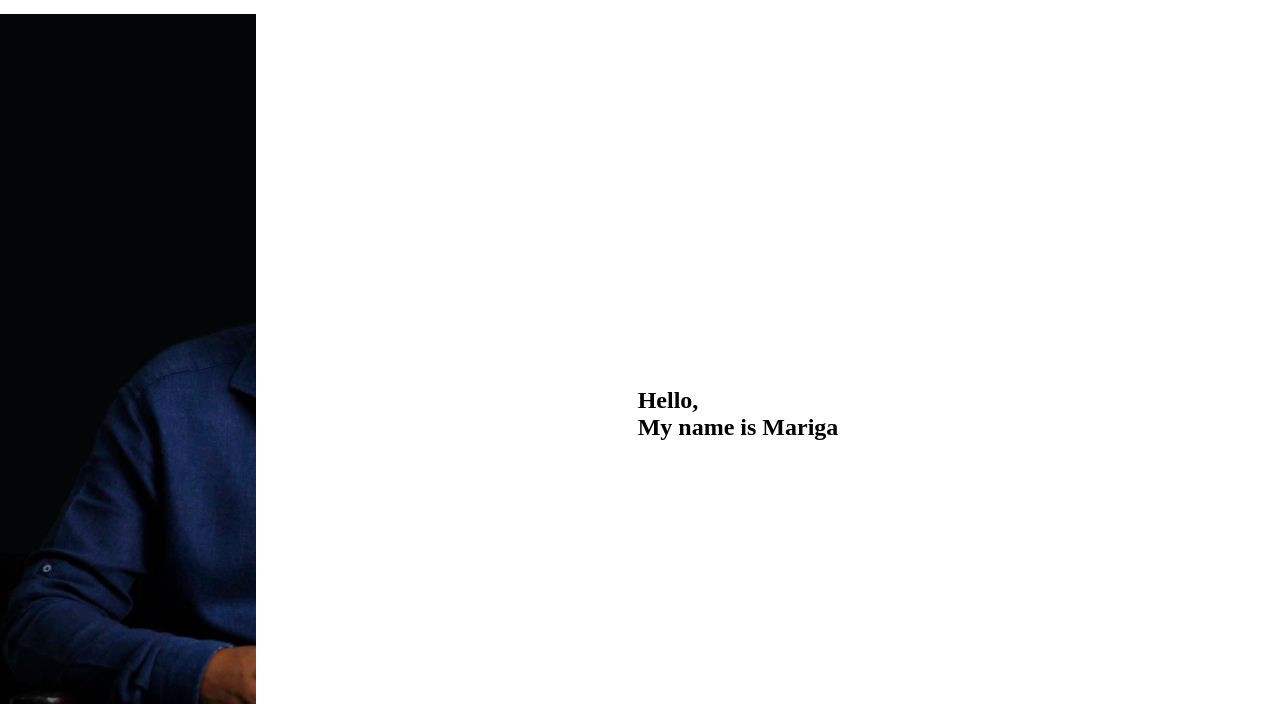
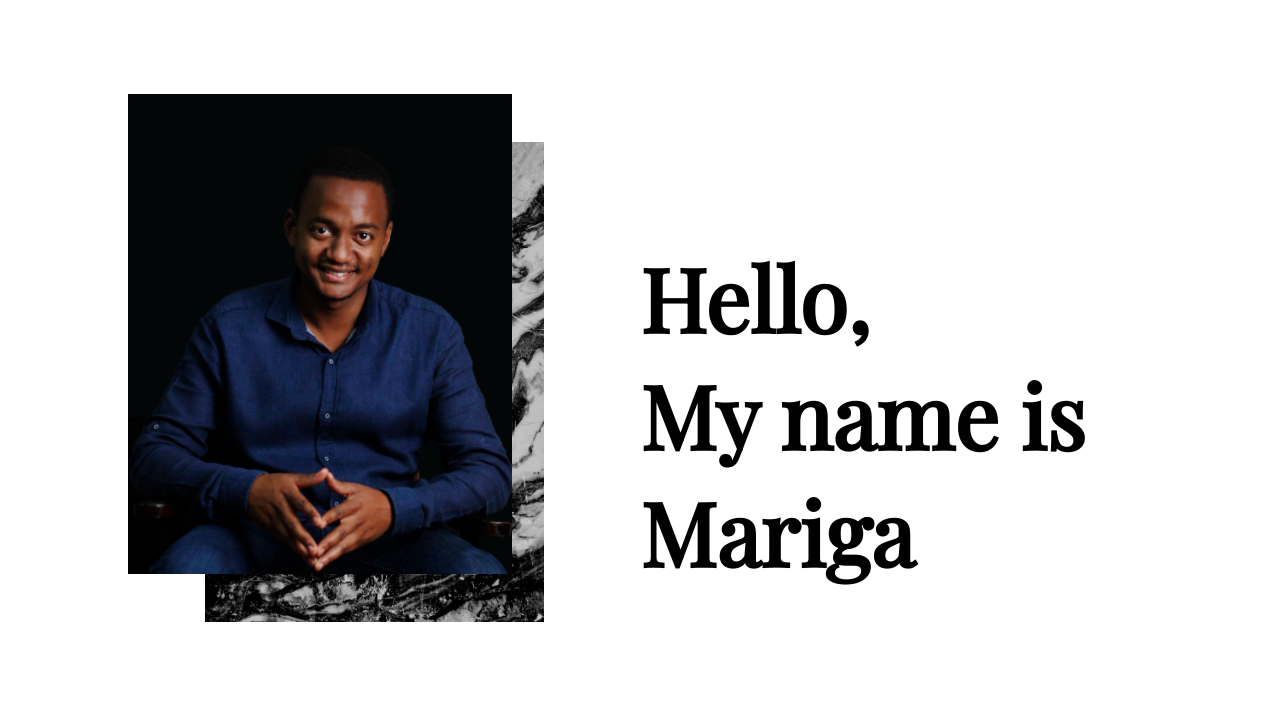
Before and after one commit to isaacmariga/Isaac_Portfolio, a plain HTML site: page Index.html in a window 1280 px wide. Shown: the part 104-808 px from the top of the page. Drawn offline with nearby package versions, Linux system fonts and the light colour scheme; a web font is replaced by a local one.

Commit message:
Redeigned Hero section with new font, resised image and image background

```diff
--- a/Index.html
+++ b/Index.html
@@ -7,6 +7,9 @@
     <meta name="viewport" content="width=device-width, initial-scale=1.0">
     <title>Mariga's Portfolio</title>
     <link rel="stylesheet" href="static/css/style.css">
+    <link href="https://fonts.googleapis.com/css2?family=Radley&display=swap" rel="stylesheet">
+    <link href="https://fonts.googleapis.com/css2?family=Playfair+Display&display=swap" rel="stylesheet">
+    <link href="https://fonts.googleapis.com/css2?family=Radley&display=swap" rel="stylesheet">
 </head>
 
 <body>
@@ -28,7 +31,9 @@
 
     <section class="hero">
         <div class="image-container">
+            <img class="hero_back" src="static/images/background_vertical.jpg" alt="">
             <img class="hero_image" src="static/images/profme2.jpg" alt="">
+
         </div>
         <h1 class="hero_text">Hello,<br> My name is Mariga</h1>
     </section>
--- a/static/css/style.css
+++ b/static/css/style.css
@@ -1,6 +1,11 @@
     * {
         margin: 0;
         padding: 0;
+    }
+
+    h1 {
+        font-size: 5.5em;
+        font-weight: 0;
     }
 
     body {
@@ -8,6 +13,8 @@
         margin: 0;
         padding: 0;
         border: 0;
+        font-family: 'Playfair Display', serif;
+        font-weight: 0;
     }
 
     .nav_bar {
@@ -30,7 +37,7 @@
     .hero {
         overflow: hidden;
         display: grid;
-        grid-template-columns: 1fr 4fr;
+        grid-template-columns: 1fr 1fr;
         grid-template-rows: 100vh;
     }
 
@@ -40,17 +47,27 @@
         max-height: 100vh;
     }
 
+    .hero_back {
+        padding-top: 16vh;
+        padding-left: 16vw;
+        max-height: 60vh;
+        max-width: auto;
+        justify-self: center;
+        align-self: center;
+        position: absolute;
+    }
+
     .hero_image {
-        padding-right: 100opx;
-        max-height: 100vh;
+        padding-top: 10vh;
+        padding-left: 10vw;
+        max-height: 60vh;
+        max-width: auto;
         justify-self: center;
-        object-fit: contain;
-        object-position: 20% 10%;
+        align-self: center;
+        position: relative;
     }
 
     .hero_text {
-        border: 100px;
-        margin-right: 2.5em;
         justify-self: center;
         align-self: center;
     }
```
